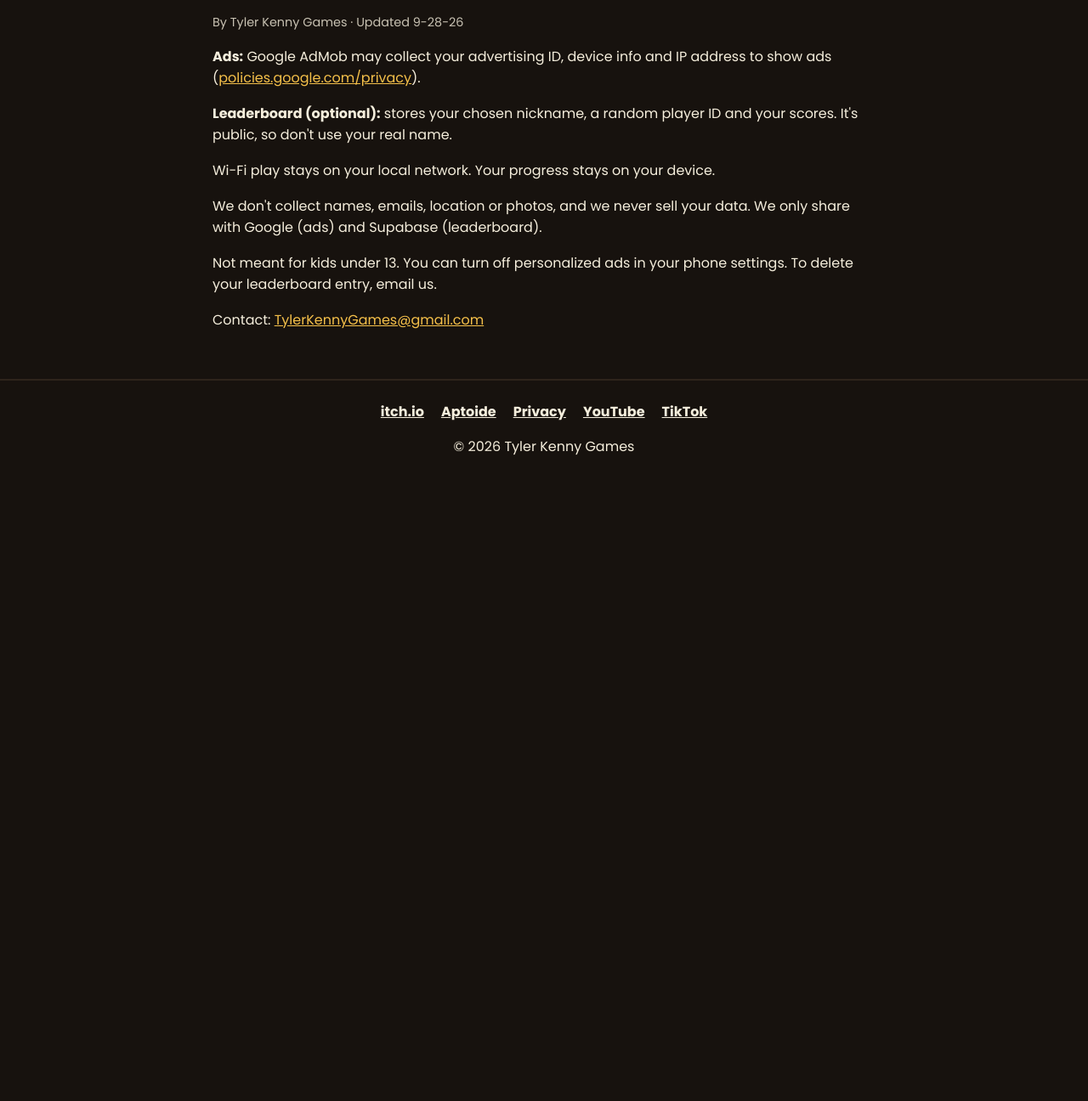
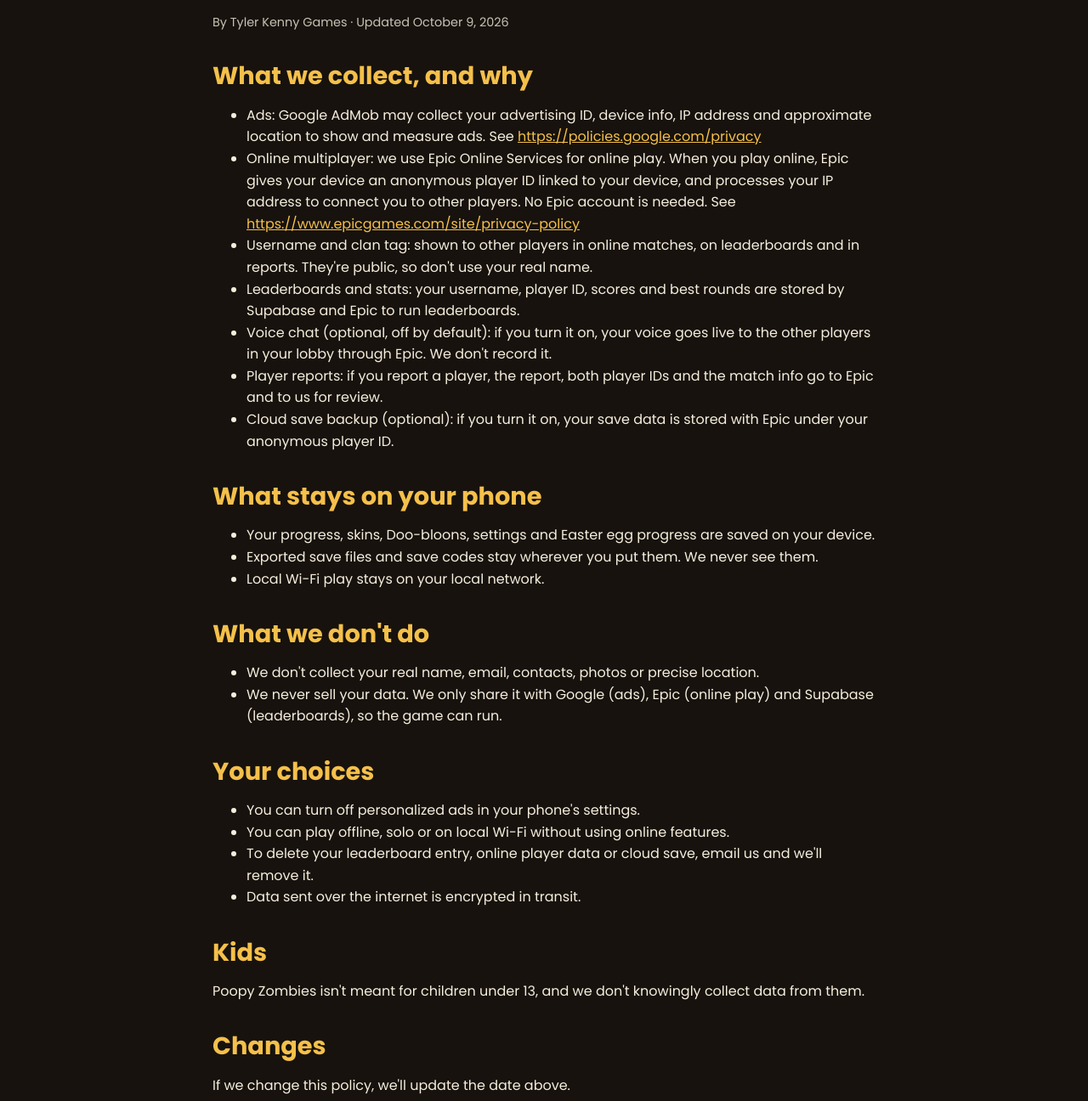
Before and after one commit to tylerkennydev/tylerkennydev.github.io, a plain HTML site: page privacy.html in a window 1280 px wide. Shown: the part 184-1480 px from the top of the page at 85% size. Before the commit the page ends 800 px from the top, so only its background shows below. Drawn offline with Linux system fonts and the light colour scheme.

Commit message:
Update privacy policy (Oct 9)

```diff
--- a/privacy.html
+++ b/privacy.html
@@ -7,12 +7,40 @@
 <a class="brand" href="index.html"><img src="img/logo.png" alt="Tyler Kenny Games logo" width="56" height="56"></a>
 <input type="checkbox" id="nav-toggle" class="nav-toggle"><label for="nav-toggle" class="burger" aria-label="Menu"><span></span><span></span><span></span></label>
 <nav><ul><li><a href="index.html">Home</a></li><li><a href="games.html">Games</a></li><li><a href="poopy-zombies.html">Poopy Zombies</a></li><li><a href="bowlbound.html">BowlBound</a></li><li><a href="about.html">About</a></li><li><a href="support.html">Support</a></li><li><a href="blog.html">Blog</a></li></ul></nav></div></header>
-<main><section class="wrap prose"><h1>Privacy Policy – Poopy Zombies</h1><p class="small">By Tyler Kenny Games · Updated 9-28-26</p>
-<p><strong>Ads:</strong> Google AdMob may collect your advertising ID, device info and IP address to show ads (<a href="https://policies.google.com/privacy" target="_blank" rel="noopener">policies.google.com/privacy</a>).</p>
-<p><strong>Leaderboard (optional):</strong> stores your chosen nickname, a random player ID and your scores. It's public, so don't use your real name.</p>
-<p>Wi-Fi play stays on your local network. Your progress stays on your device.</p>
-<p>We don't collect names, emails, location or photos, and we never sell your data. We only share with Google (ads) and Supabase (leaderboard).</p>
-<p>Not meant for kids under 13. You can turn off personalized ads in your phone settings. To delete your leaderboard entry, email us.</p>
+<main><section class="wrap prose"><h1>Privacy Policy – Poopy Zombies</h1>
+<p class="small">By Tyler Kenny Games · Updated October 9, 2026</p>
+<h2>What we collect, and why</h2>
+<ul>
+<li>Ads: Google AdMob may collect your advertising ID, device info, IP address and approximate location to show and measure ads. See <a href="https://policies.google.com/privacy" target="_blank" rel="noopener">https://policies.google.com/privacy</a></li>
+<li>Online multiplayer: we use Epic Online Services for online play. When you play online, Epic gives your device an anonymous player ID linked to your device, and processes your IP address to connect you to other players. No Epic account is needed. See <a href="https://www.epicgames.com/site/privacy-policy" target="_blank" rel="noopener">https://www.epicgames.com/site/privacy-policy</a></li>
+<li>Username and clan tag: shown to other players in online matches, on leaderboards and in reports. They&#x27;re public, so don&#x27;t use your real name.</li>
+<li>Leaderboards and stats: your username, player ID, scores and best rounds are stored by Supabase and Epic to run leaderboards.</li>
+<li>Voice chat (optional, off by default): if you turn it on, your voice goes live to the other players in your lobby through Epic. We don&#x27;t record it.</li>
+<li>Player reports: if you report a player, the report, both player IDs and the match info go to Epic and to us for review.</li>
+<li>Cloud save backup (optional): if you turn it on, your save data is stored with Epic under your anonymous player ID.</li>
+</ul>
+<h2>What stays on your phone</h2>
+<ul>
+<li>Your progress, skins, Doo-bloons, settings and Easter egg progress are saved on your device.</li>
+<li>Exported save files and save codes stay wherever you put them. We never see them.</li>
+<li>Local Wi-Fi play stays on your local network.</li>
+</ul>
+<h2>What we don&#x27;t do</h2>
+<ul>
+<li>We don&#x27;t collect your real name, email, contacts, photos or precise location.</li>
+<li>We never sell your data. We only share it with Google (ads), Epic (online play) and Supabase (leaderboards), so the game can run.</li>
+</ul>
+<h2>Your choices</h2>
+<ul>
+<li>You can turn off personalized ads in your phone&#x27;s settings.</li>
+<li>You can play offline, solo or on local Wi-Fi without using online features.</li>
+<li>To delete your leaderboard entry, online player data or cloud save, email us and we&#x27;ll remove it.</li>
+<li>Data sent over the internet is encrypted in transit.</li>
+</ul>
+<h2>Kids</h2>
+<p>Poopy Zombies isn&#x27;t meant for children under 13, and we don&#x27;t knowingly collect data from them.</p>
+<h2>Changes</h2>
+<p>If we change this policy, we&#x27;ll update the date above.</p>
 <p>Contact: <a href="mailto:tylerkennygames@gmail.com">TylerKennyGames@gmail.com</a></p></section></main>
 <footer class="site-footer"><div class="wrap"><ul class="flinks">
 <li><a class="" href="https://tylerkennygames.itch.io/" target="_blank" rel="noopener">itch.io</a></li><li><a href="https://poopy-zombies.en.aptoide.com/app" target="_blank" rel="noopener">Aptoide</a></li><li><a href="privacy.html">Privacy</a></li><li><a class="" href="https://youtube.com/@tylerkennygames" target="_blank" rel="noopener">YouTube</a></li><li><a class="" href="https://www.tiktok.com/@tylerkennygames" target="_blank" rel="noopener">TikTok</a></li></ul>
```
